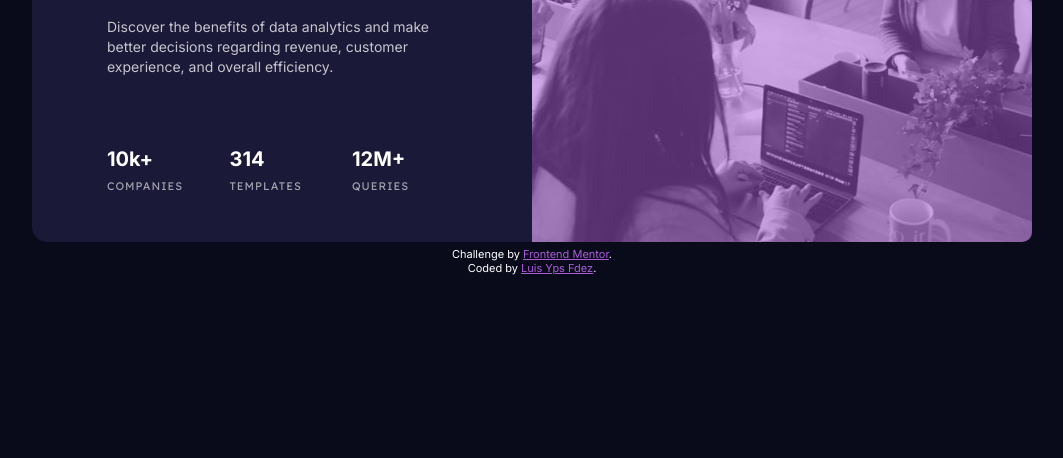
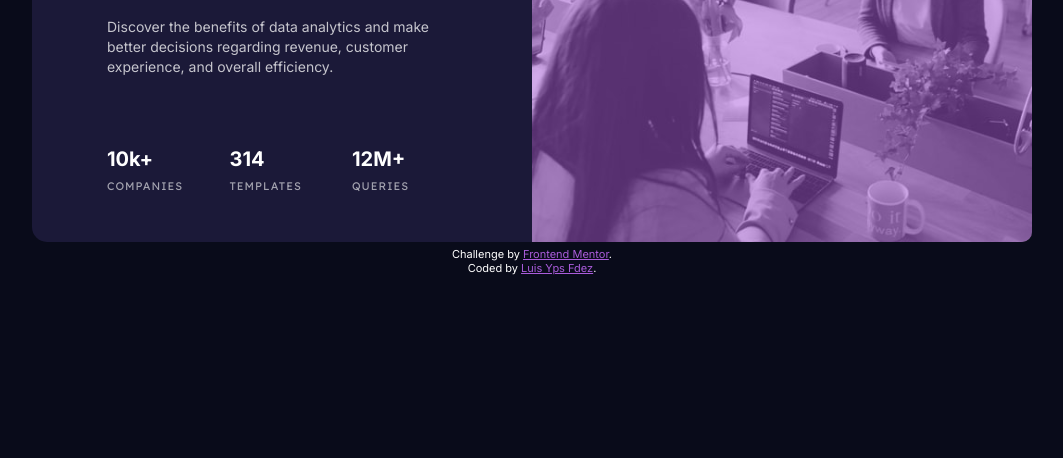
Before and after one commit to azyepes/ret4, a plain HTML site: page index.html in a window 1280 px wide. Shown: the part 342-800 px from the top of the page, without its empty margins (108-1171 px from the left). Drawn offline with Linux system fonts and the light colour scheme.

Commit message:
Image was not loading properly. Fixed

```diff
--- a/style_mobile.css
+++ b/style_mobile.css
@@ -49,7 +49,7 @@ main {
     width: 100%;
     height: 230px;
     position: relative;
-    background-image: url(/images/image-header-mobile.jpg);
+    background-image: url(./images/image-header-mobile.jpg);
     background-size: cover;
     border-radius: 10px 10px 0 0;
 }
@@ -150,6 +150,7 @@ footer {
         order: 2;
         height: auto;
         border-radius: 0 10px 10px 0;
+        background-image: url(./images/image-header-desktop.jpg);
     }
 
     .picture::before {
```
